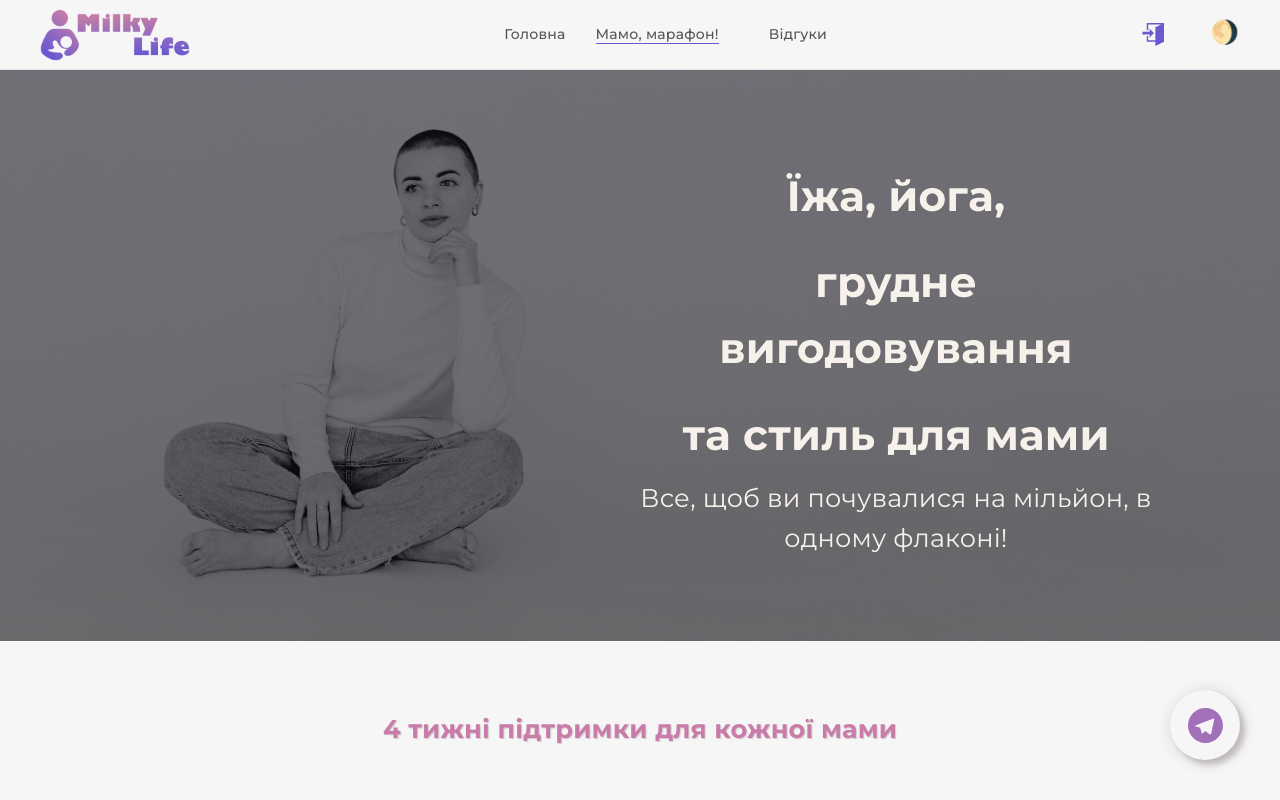
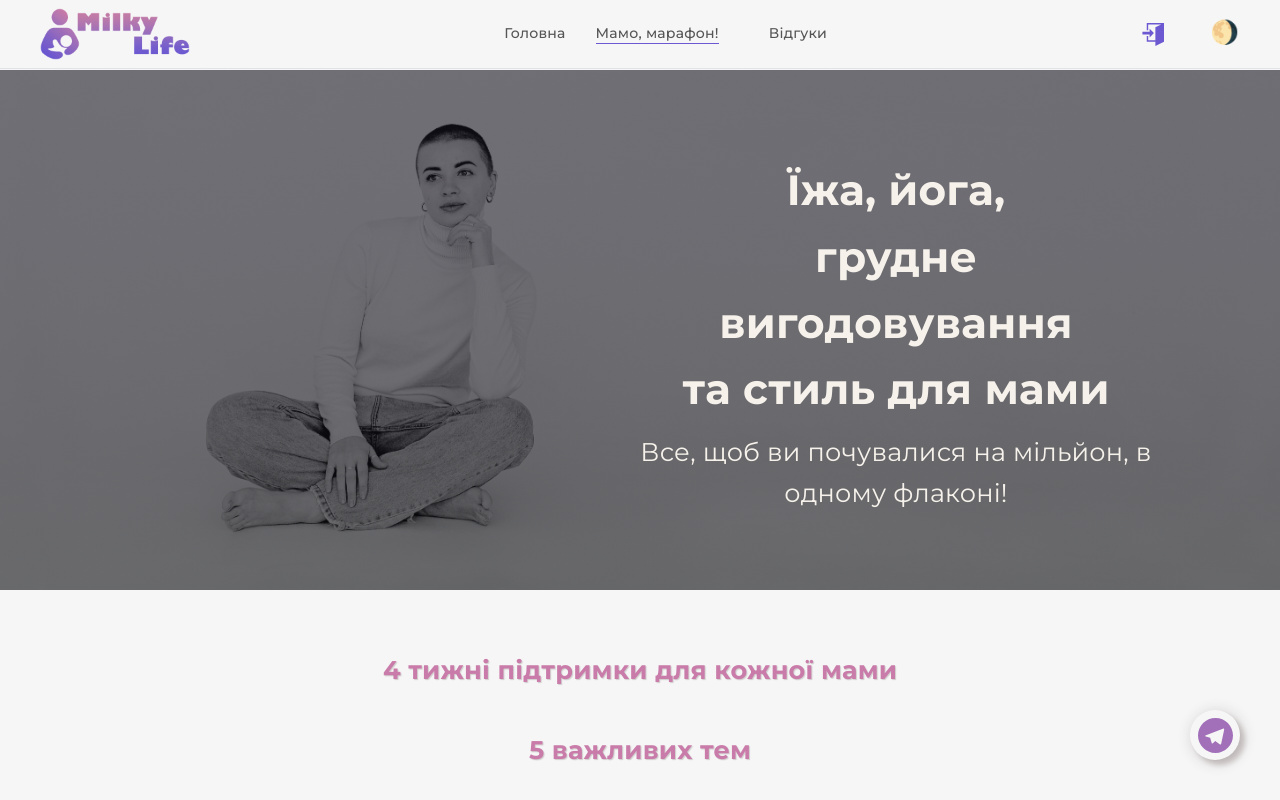
Before and after one commit to AnnaSobchenko/milkylifepro, a React (Create React App) app: page /mama-marafon in a window 1280 px wide. Shown: the top 800 px of the page. Built offline with nearby package versions, Linux system fonts and the light colour scheme.

Commit message:
update background photo

```diff
--- a/src/App.scss
+++ b/src/App.scss
@@ -1,5 +1,4 @@
 .container {
-  box-sizing: border-box;
   margin-left: auto;
   margin-right: auto;
   // min-height: calc( 100vh - 80px - 56px );
--- a/src/components/AllForYou/AllForYou.jsx
+++ b/src/components/AllForYou/AllForYou.jsx
@@ -8,7 +8,7 @@ const AllForYou = () => {
         <ul>
           <li>Легке навчання у зручний для вас час</li>
           <li>
-            Напишіть, що відчуваєте нам в{" "}
+            Напишіть, що відчуваєте нам в  &nbsp;
             <a
               rel="noopener noreferrer"
               target="_blank"
@@ -16,7 +16,7 @@ const AllForYou = () => {
             >
               Телеграм
             </a>
-            і ми все зробимо, щоб вам стало краще
+            &nbsp;і ми все зробимо, щоб вам стало краще
           </li>
           <li>
             Зворотний зв‘язок на весь період курсу від кураторки через соціальні
--- a/src/components/AuthForm/AuthForm.module.scss
+++ b/src/components/AuthForm/AuthForm.module.scss
@@ -35,7 +35,6 @@
   input {
     background: #e8f0fe;
     width: 95%;
-    // height: 40px;
     border-radius: 8px;
     font-size: 1.2rem;
   }
@@ -48,7 +47,7 @@
     width: 170px;
     border-radius: 8px;
     border: none;
-    height: 24px;
+    height: auto;
     margin: 0 auto;
     text-align: center;
     cursor: pointer;
--- a/src/components/CardUser/CardUser.module.scss
+++ b/src/components/CardUser/CardUser.module.scss
@@ -1,6 +1,5 @@
 .card {
   display: flex;
-  box-sizing: border-box;
   width: 50vw;
   height: 50vh;
   border-radius: 50px;
@@ -10,7 +9,6 @@
   flex-direction: column;
   justify-content: center;
   .usercard {
-    box-sizing: border-box;
     width: 90%;
     height: 90%;
     border: 1px solid var(--shadow-color);
--- a/src/components/Modal/Modal.module.scss
+++ b/src/components/Modal/Modal.module.scss
@@ -20,7 +20,6 @@
   max-width: 700px;
   width: 70vw;
   position: relative;
-  box-sizing: border-box;
 }
 
 // =========================================================
--- a/src/components/ProfileUser/ProfileUser.module.scss
+++ b/src/components/ProfileUser/ProfileUser.module.scss
@@ -1,6 +1,5 @@
 .card {
   display: flex;
-  box-sizing: border-box;
   width: 50vw;
   height: 50vh;
   border-radius: 50px;
@@ -10,7 +9,6 @@
   flex-direction: column;
   justify-content: center;
   .usercard {
-    box-sizing: border-box;
     width: 90%;
     height: 90%;
     border: 1px solid var(--shadow-color);
@@ -39,7 +37,7 @@
   .btn {
     position: absolute;
     top: 5px;
-   right: 40px;
+    right: 40px;
     font-size: 0.9rem;
     margin-top: 30px;
     padding: 5px 10px;
--- a/src/components/WeeksList/WeeksList.module.scss
+++ b/src/components/WeeksList/WeeksList.module.scss
@@ -1,6 +1,4 @@
 .weekslist {
-  //   background-color: var(--shadow-color);
-  //   box-sizing: border-box;
   display: flex;
   text-align: center;
 
--- a/src/components/_navigations/Footer/Footer.module.scss
+++ b/src/components/_navigations/Footer/Footer.module.scss
@@ -1,5 +1,4 @@
 .footerContainer {
-  box-sizing: border-box;
   height: 56px;
   display: flex;
   flex-direction: column;
--- a/src/index.scss
+++ b/src/index.scss
@@ -28,6 +28,9 @@
   --gradient1::#c97caa;
   --gradient2:#a270b9;
   --gradient3: #6c59d1;
+}
+*{
+  box-sizing: border-box;
 }
 
 p,
--- a/src/pages/LoginPage/LoginPage.module.scss
+++ b/src/pages/LoginPage/LoginPage.module.scss
@@ -2,7 +2,6 @@
   min-height: calc(100vh - 70px - 56px);
   margin-top: 51px;
   padding-top: 40px;
-  box-sizing: border-box;
   @media screen and (min-width: 768px) {
     display: flex;
     justify-content: center;
--- a/src/pages/MamaMarafonPage/MamaMarafonPage.jsx
+++ b/src/pages/MamaMarafonPage/MamaMarafonPage.jsx
@@ -8,10 +8,13 @@ const MamaMarafonPage = () => {
   return (
     <section className={s.mamamarafon}>
       <div className={s.hero}>
-        <h2>Їжа, йога,</h2>
-        <h2> грудне вигодовування </h2>
-        <h2>та стиль для мами</h2>
-        <p className={s.hero__text}>Все, щоб ви почувалися на мільйон, в одному флаконі!</p>
+        <h2>
+          Їжа, йога, <br /> грудне вигодовування <br />
+          та стиль для мами
+        </h2>
+        <p className={s.hero__text}>
+          Все, щоб ви почувалися на мільйон, в одному флаконі!
+        </p>
       </div>
       <div className={`container`}>
         <div className={s.about}>
@@ -25,7 +28,7 @@ const MamaMarafonPage = () => {
             <img src={Photo} alt="replacePhoto" width={550} />
           </div>
           <div className={s.options__describe}>
-            <h2 >Мамо, марафон!</h2>
+            <h2>Мамо, марафон!</h2>
             <p>
               Дівчата, спеціально для вас розробили супер програму для вагітних
               і мам, щоб ви:
--- a/src/pages/MamaMarafonPage/MamaMarafonPage.module.scss
+++ b/src/pages/MamaMarafonPage/MamaMarafonPage.module.scss
@@ -7,12 +7,12 @@
   }
   h2 {
     padding: 10px;
-    font-size: 5vw;
+    font-size: 4.5vw;
     @media screen and (min-width: 768px) {
       font-size: 3.3vw;
     }
   }
-  &__title{
+  &__title {
     margin-bottom: 15px;
     @media screen and (min-width: 768px) {
       margin-bottom: 32px;
@@ -74,7 +74,7 @@
       li {
         list-style: circle;
       }
-      p{
+      p {
         font-size: 3vw;
         @media screen and (min-width: 768px) {
           font-size: 2vw;
@@ -131,16 +131,22 @@
   }
 }
 .telegram {
-  width: 70px;
-  height: 70px;
+  width: 40px;
+  height: 40px;
   border-radius: 50%;
   box-shadow: 5px 5px 5px var(--shadow-color), 2px 2px 15px var(--shadow-color);
   position: fixed;
-  bottom: 40px;
-  right: 40px;
+  bottom: 10px;
+  right: 10px;
   display: flex;
   justify-content: center;
   align-items: center;
+  @media screen and (min-width: 768px) {
+    width: 50px;
+    height: 50px;
+    bottom: 40px;
+    right: 40px;
+  }
   svg {
     fill: var(--accent-button-color);
   }
```
Also changed, not shown: src/images/pexels-anna-shvets-3850783.jpg.
